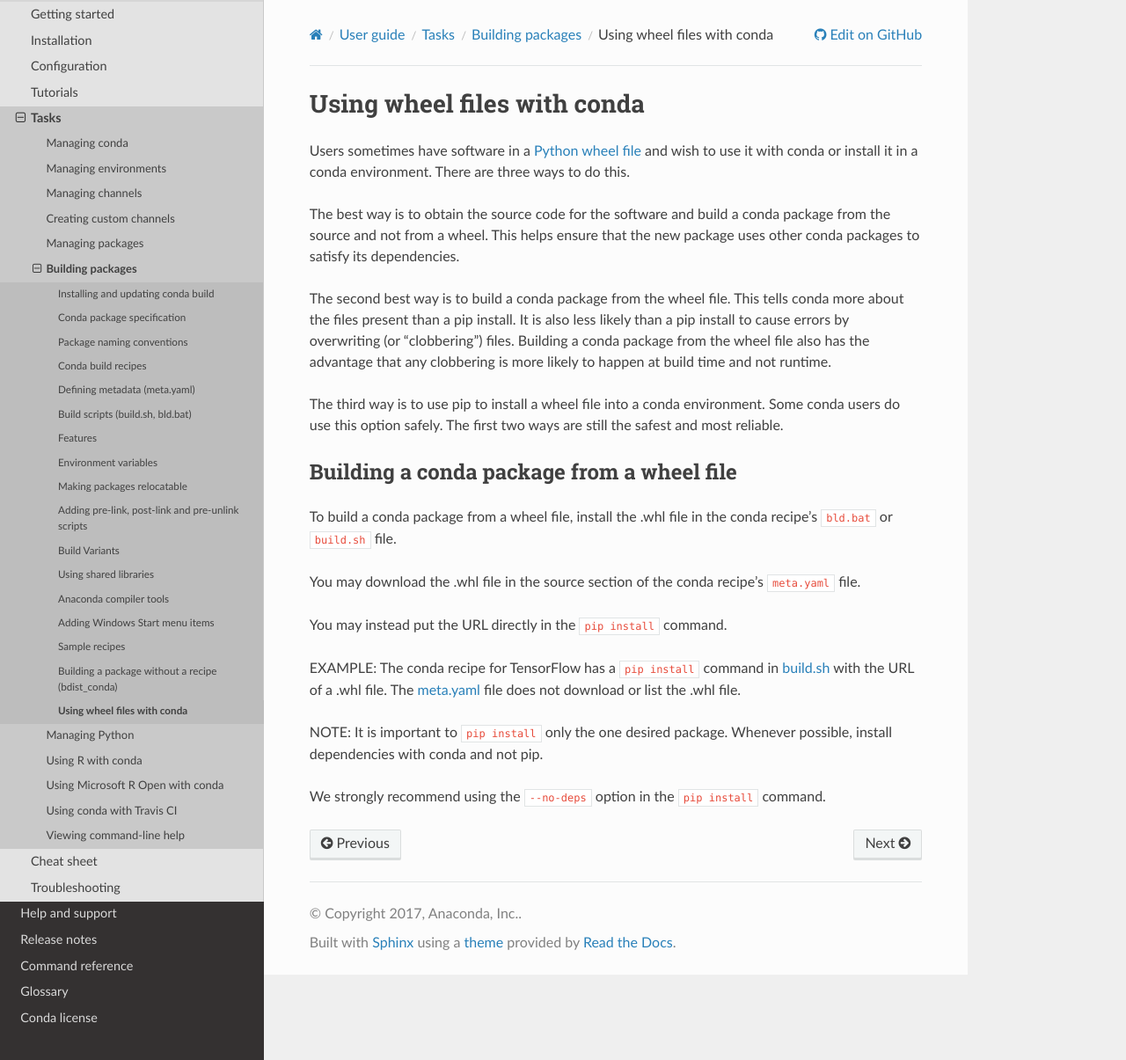
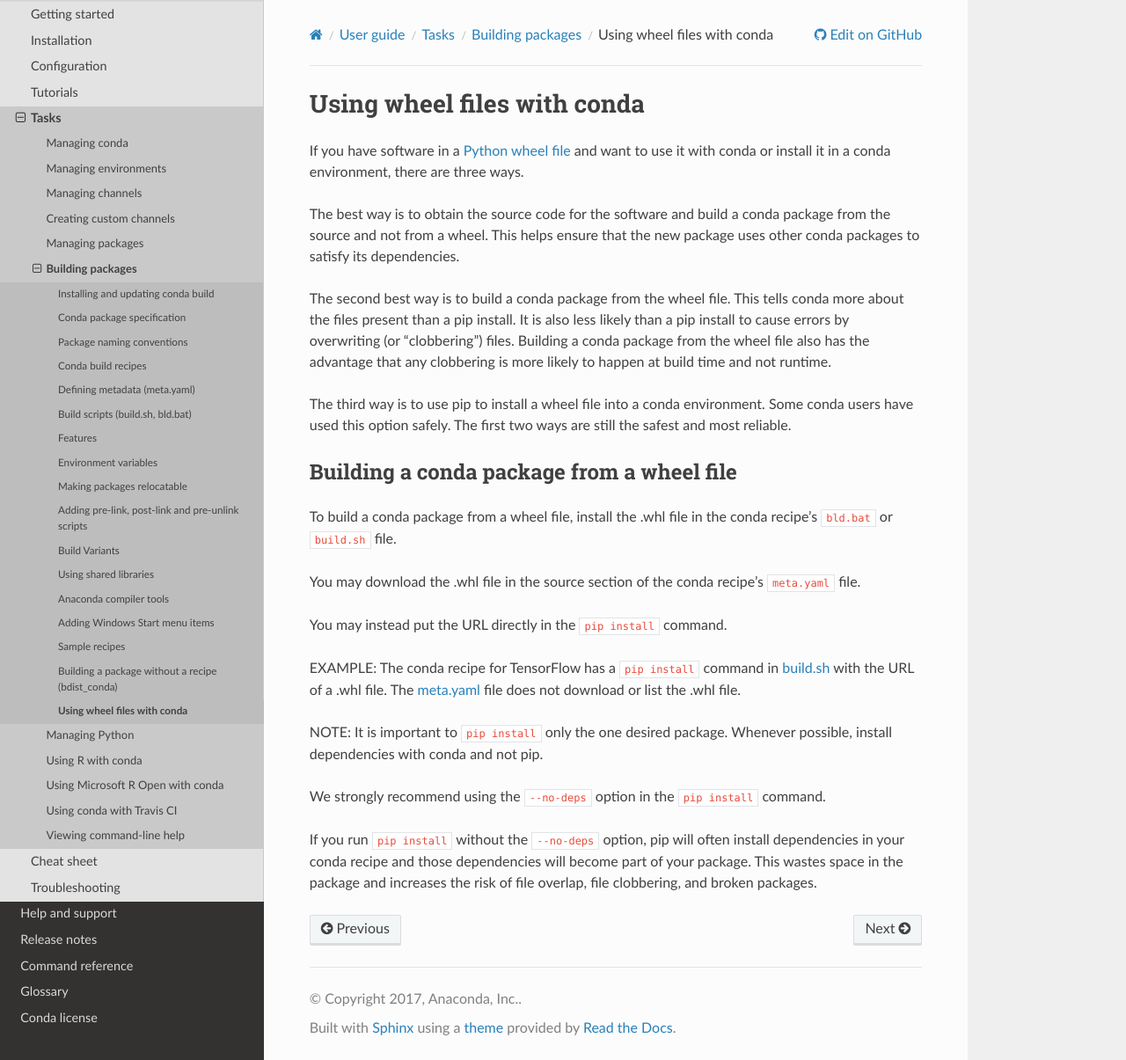
Before and after one commit to conda/conda-docs, a Sphinx documentation site: the page built from docs/source/user-guide/tasks/build-packages/wheel-files.rst, in a window 1280 px wide and 1205 px high. Shown: the whole window at 88% size. Built offline with Sphinx 7.4.7 and the Read the Docs theme 2.0.0, drawn with Linux system fonts in a browser that asks for light colours.

Commit message:
pip dependency info. 3rd person to 2nd.
pip dependency info. 3rd person to 2nd.

```diff
--- a/docs/source/user-guide/tasks/build-packages/wheel-files.rst
+++ b/docs/source/user-guide/tasks/build-packages/wheel-files.rst
@@ -2,9 +2,9 @@
 Using wheel files with conda
 ============================
 
-Users sometimes have software in a
-`Python wheel file <https://pythonwheels.com/>`_ and wish to use it with conda
-or install it in a conda environment. There are three ways to do this.
+If you have software in a `Python wheel file <https://pythonwheels.com/>`_ and
+want to use it with conda or install it in a conda environment, there are three
+ways.
 
 The best way is to obtain the source code for the software and build a conda
 package from the source and not from a wheel. This helps ensure that the new
@@ -17,7 +17,7 @@ Building a conda package from the wheel file also has the advantage that any
 clobbering is more likely to happen at build time and not runtime.
 
 The third way is to use pip to install a wheel file into a conda environment.
-Some conda users do use this option safely. The first two ways are still the
+Some conda users have used this option safely. The first two ways are still the
 safest and most reliable.
 
 
@@ -43,3 +43,8 @@ possible, install dependencies with conda and not pip.
 
 We strongly recommend using the ``--no-deps`` option in the ``pip install``
 command.
+
+If you run ``pip install`` without the ``--no-deps`` option, pip will often
+install dependencies in your conda recipe and those dependencies will become
+part of your package. This wastes space in the package and increases the
+risk of file overlap, file clobbering, and broken packages.
```
